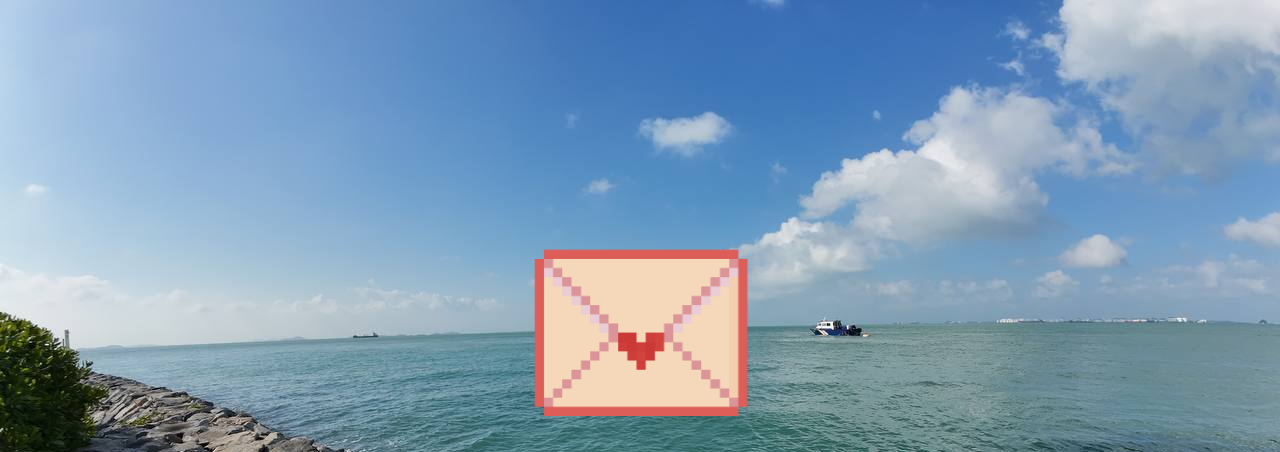
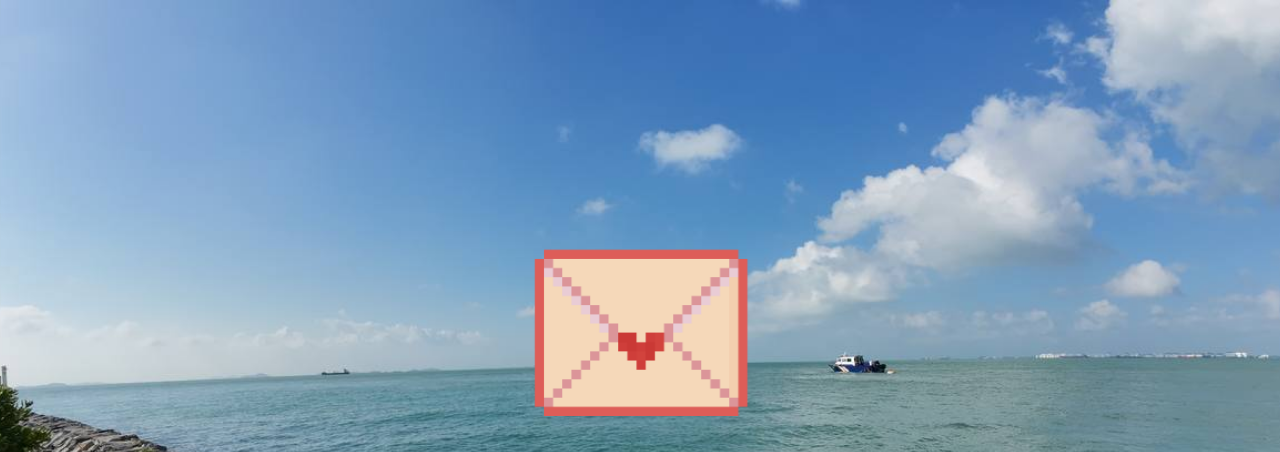
Before and after one commit to BrandonTayKaiheng/valentines_2026, a plain HTML site: page index.html in a window 1280 px wide. Shown: the top 452 px of the page. Drawn offline with Linux system fonts and the light colour scheme; a web font is replaced by a local one.

Commit message:
Update style.css

```diff
--- a/style.css
+++ b/style.css
@@ -6,6 +6,9 @@ body {
     align-items: center;
     /* background-image: url("heart-bg.jpg"); */
     background-image: url("beach_bg.jpg");
+    background-size: cover;
+    background-position: center; /* Centers the image */
+    background-repeat: no-repeat; /* Prevents tiling */
     font-family: "Pixelify Sans", sans-serif;
 }
 
```
